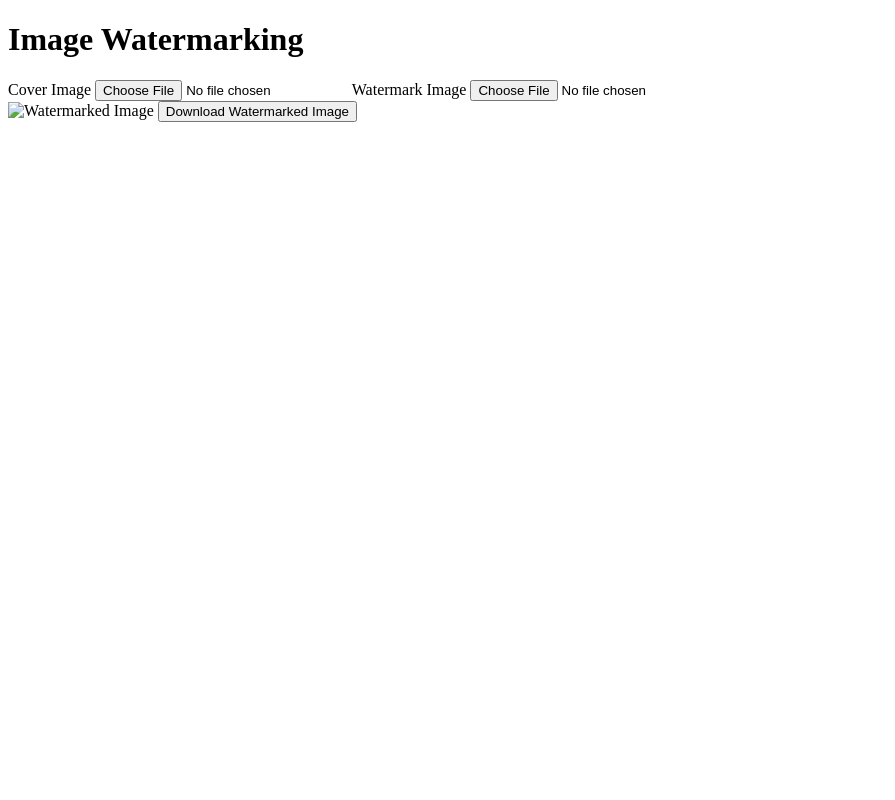
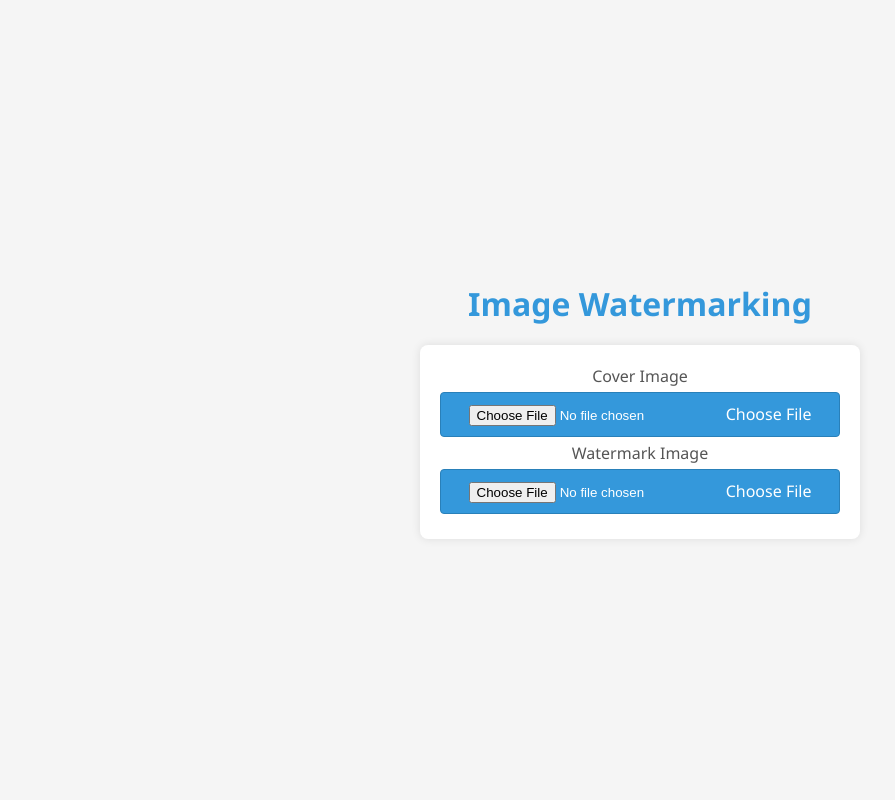
Before and after one commit to mangalshashank/Advance-DRM, a Flask app: page /applyWatermark in a window 1280 px wide. Shown: the whole page, without its empty margins (0-895 px from the left). Run offline with Flask 3, Linux system fonts and the light colour scheme; parts of the project's set-up code (start-up, migrations or seed data) failed here and were passed over.

Commit message:
added css

```diff
--- a/Advance DRM/main.py
+++ b/Advance DRM/main.py
@@ -6,6 +6,7 @@ import watermark
 import getHash
 import userDataStorage
 from PIL import Image
+import os
 
 app = Flask(__name__)
 DATABASE = 'user_database.db'
@@ -24,7 +25,6 @@ def upload():
         cursor.execute('SELECT * FROM admin WHERE walletAddress = ? and password = ?', (wallet_address,password,))
         user = cursor.fetchone()
         if user is not None:
-            temp_address = wallet_address
             return redirect(url_for('upload_marksheet'))
         else:
             return render_template('invalid-address.html')
@@ -87,6 +87,7 @@ def validDocument():
         document.filename =  'temp.png'
         document.save('Advance DRM/storedMarksheet/'+document.filename)
         get_hash = getHash.calculate_sha256('Advance DRM/storedMarksheet/temp.png')
+        os.remove('Advance DRM/storedMarksheet/temp.png')
         validHash  = userDataStorage.sc.docHashExists(get_hash).call()
         return jsonify({'validDocument': validHash})
     return render_template('valid-Document.html')
--- /dev/null
+++ b/Advance DRM/static/apply-watermark.css
@@ -0,0 +1,109 @@
+/* Add this CSS to your apply-watermark.css file */
+
+body {
+    font-family: 'Segoe UI', Tahoma, Geneva, Verdana, sans-serif;
+    background-color: #f5f5f5;
+    margin: 0;
+    padding: 0;
+    display: flex;
+    flex-direction: column;
+    align-items: center;
+    justify-content: center;
+    min-height: 100vh;
+    text-align: center;
+}
+
+h1 {
+    color: #3498db;
+    margin-bottom: 20px;
+}
+
+form {
+    display: flex;
+    flex-direction: column;
+    width: 80%;
+    max-width: 400px;
+    background-color: #fff;
+    padding: 20px;
+    border-radius: 8px;
+    box-shadow: 0 0 10px rgba(0, 0, 0, 0.1);
+}
+
+label {
+    margin-bottom: 5px;
+    color: #555;
+}
+
+.custom-file-upload {
+    cursor: pointer;
+    display: inline-block;
+    padding: 10px 20px;
+    background-color: #3498db;
+    color: #fff;
+    border: 1px solid #2980b9;
+    border-radius: 4px;
+    font-size: 16px;
+    transition: background-color 0.3s ease-in-out;
+}
+
+.custom-file-upload:hover {
+    background-color: #2980b9;
+}
+
+img {
+    max-width: 100%;
+    max-height: 60vh;
+    width: auto;
+    margin-top: 20px;
+    border: 1px solid #ddd;
+    border-radius: 4px;
+    transition: border-color 0.3s ease-in-out;
+}
+
+img:hover {
+    border-color: #3498db;
+}
+
+button {
+    margin-top: 20px;
+    padding: 12px 20px;
+    background-color: #2ecc71;
+    color: #fff;
+    cursor: pointer;
+    border: none;
+    border-radius: 4px;
+    font-size: 16px;
+    transition: background-color 0.3s ease-in-out;
+}
+
+button:hover {
+    background-color: #27ae60;
+}
+
+#loadingOverlay {
+    display: none;
+    position: fixed;
+    top: 0;
+    left: 0;
+    width: 100%;
+    height: 100%;
+    background-color: rgba(255, 255, 255, 0.8);
+    display: flex;
+    justify-content: center;
+    align-items: center;
+    z-index: 999;
+}
+
+#loadingSpinner {
+    border: 8px solid rgba(0, 0, 0, 0.1);
+    border-top: 8px solid #3498db;
+    border-radius: 50%;
+    width: 50px;
+    height: 50px;
+    animation: spin 1s linear infinite;
+}
+
+@keyframes spin {
+    0% { transform: rotate(0deg); }
+    100% { transform: rotate(360deg); }
+}
--- a/Advance DRM/templates/apply-watermark.html
+++ b/Advance DRM/templates/apply-watermark.html
@@ -4,30 +4,53 @@
     <meta charset="UTF-8">
     <meta name="viewport" content="width=device-width, initial-scale=1.0">
     <title>Image Watermarking</title>
-    <style>
-        img {
-            max-width: 100%;
-            height: auto;
-        }
-    </style>
+    <link rel="stylesheet" type="text/css" href="{{ url_for('static', filename='apply-watermark.css') }}">
 </head>
 <body>
     <h1>Image Watermarking</h1>
     <form id="imageForm" enctype="multipart/form-data">
-        <label for="coverImage">Cover Image </label>
-        <input type="file" name="coverImage" accept="image/*" required>
+        <label for="coverImage">Cover Image</label>
+        <label class="custom-file-upload">
+            <input type="file" name="coverImage" accept="image/*" required onchange="displayFilename(this, 'coverFilename')">
+            <span id="coverFilename">Choose File</span>
+        </label>
         <label for="watermarkImage">Watermark Image</label>
-        <input type="file" name="watermarkImage" accept="image/*" required>
+        <label class="custom-file-upload">
+            <input type="file" name="watermarkImage" accept="image/*" required onchange="displayFilename(this, 'watermarkFilename')">
+            <span id="watermarkFilename">Choose File</span>
+        </label>
+        <button id="downloadButton" style="display: none;">Download Watermarked Image</button>
     </form>
 
-    <img id="watermarkedImage" src="" alt="Watermarked Image">
-    <button id="downloadButton">Download Watermarked Image</button>
+    <img id="watermarkedImage" src="" alt="Watermarked Image" style="display: none;">
+    <div id="loadingOverlay" style="display: none;">
+        <div id="loadingSpinner"></div>
+    </div>
 
     <script>
+        function displayFilename(input, targetSpanId) {
+            const span = document.getElementById(targetSpanId);
+            if (input.files.length > 0) {
+                span.textContent = input.files[0].name;
+            } else {
+                span.textContent = 'Choose File';
+            }
+        }
+
         const form = document.getElementById('imageForm');
         const downloadButton = document.getElementById('downloadButton');
+        const watermarkedImage = document.getElementById('watermarkedImage');
+        const loadingOverlay = document.getElementById('loadingOverlay');
+
         form.addEventListener('change', (event) => {
             event.preventDefault();
+
+            // Check if both files are uploaded
+            const coverImage = form.querySelector('input[name="coverImage"]');
+            const watermarkImage = form.querySelector('input[name="watermarkImage"]');
+            if (coverImage.files.length > 0 && watermarkImage.files.length > 0) {
+                loadingOverlay.style.display = 'flex';
+
                 const formData = new FormData(form);
                 fetch('/applyWatermark', {
                     method: 'POST',
@@ -35,16 +58,21 @@
                 })
                 .then(response => response.json())
                 .then(data => {
+                    watermarkedImage.style.display = 'inline-block';
                     watermarkedImage.src = data.watermarked_img;
+                    // Show download button after loading is complete
+                    downloadButton.style.display = 'inline-block';
+                    loadingOverlay.style.display = 'none';
                 });
+            }
         });
+
         downloadButton.addEventListener('click', () => {
             const imageUrl = watermarkedImage.src;
             if (imageUrl) {
                 const downloadLink = document.createElement('a');
                 downloadLink.href = imageUrl;
                 downloadLink.download = 'watermarked_image.jpg';
-                // Trigger a click on the link to start the download
                 document.body.appendChild(downloadLink);
                 downloadLink.click();
                 document.body.removeChild(downloadLink);
```
Also changed, not shown: Advance DRM/static/check-credential.css (added, +45 -0 lines), Advance DRM/static/extract-watermark.css (added, +98 -0 lines), Advance DRM/templates/check-credential.html (+3 -4 lines), Advance DRM/templates/extract-watermark.html (+17 -9 lines), Advance DRM/templates/invalid-address.html (+24 -3 lines). Lines whose indentation alone changed are shown as unchanged.
